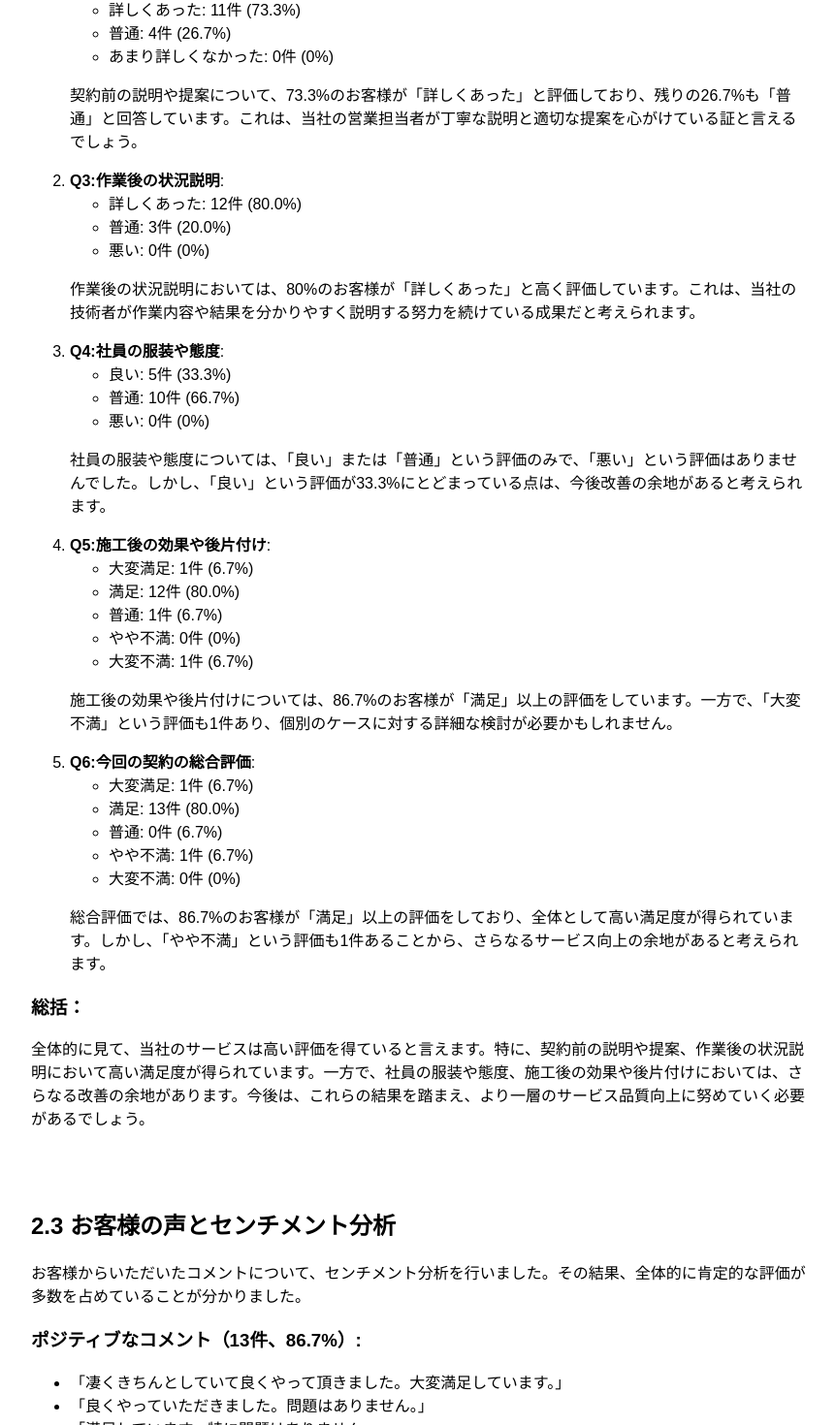
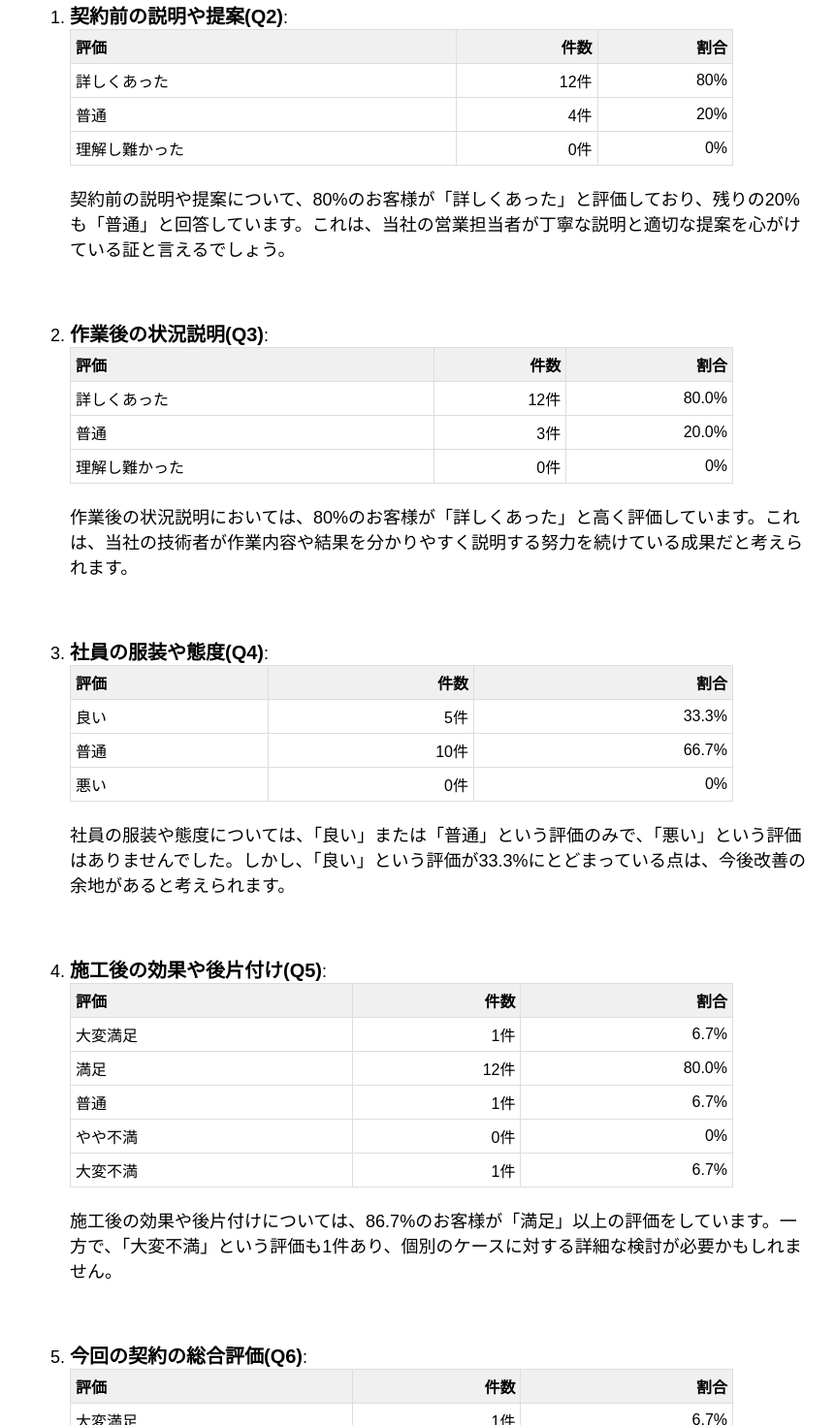
Before and after one commit to kazu5150/customer-survey-dashboard, a React (Create React App) app: page / in a window 1280 px wide. Shown: the part 2063-3533 px from the top of the page at 97% size, without its empty margins (208-1069 px from the left). Built offline with nearby package versions, Linux system fonts and the light colour scheme.

Commit message:
change result table style

```diff
--- a/src/components/CustomerSurveyDashboard.js
+++ b/src/components/CustomerSurveyDashboard.js
@@ -261,7 +261,7 @@ const CustomerSurveyDashboard = () => {
 
 
         <h1>1. 調査概要</h1>
-        <p>当社では、お客様のご意見を大切にし、サービス品質の向上に努めております。この度、実施した顧客満足度調査の結果をご報告いたします。</p>
+        <p>実施した顧客満足度調査の概要は以下の通りです。</p>
         <ul>
           <li>調査対象: TC, PC</li>
           <li>対象営業所:目黒・神奈川・葛飾・千葉・大和・城東</li>
@@ -285,105 +285,221 @@ const CustomerSurveyDashboard = () => {
         <div style={{ marginBottom: '80px' }}></div>
 
         <h1>2. 主な調査結果</h1>
-        <h2>2.1 Q1:サービス認知経路</h2>
+        <div style={{ marginBottom: '60px' }}></div>
+        <h2 style={{ fontSize: '28px' }}>2.1 サービス認知経路(Q1)</h2>
         <p>お客様が当社のサービスを知るきっかけとして、以下が主な経路となっています：</p>
         <ul>
-          <li>ご紹介: 8件 (53.3%)
+          <li>ご紹介: 9件 (60%)
             <ul>
               <li>設計事務所、工務店、ご近所様など</li>
             </ul>
           </li>
           <li>知名度: 2件 (13.3%)</li>
           <li>広告 (CM、チラシなど): 1件 (6.7%)</li>
-          <li>その他 (タウンページ、休眠物件など): 4件 (26.7%)</li>
+          <li>その他 (タウンページ、休眠物件など): 3件 (20%)</li>
         </ul>
         <p>特に、多くのお客様が「紹介」によって当社サービスをお知りいただいており、ご信頼いただいていることを大変光栄に思います。</p>
 
-        <div style={{ marginBottom: '80px' }}></div>
+        <div style={{ marginBottom: '60px' }}></div>
 
-        <h2>2.2 サービス品質評価</h2>
-    <ol>
-      <li><strong>Q2:契約前の説明や提案</strong>:
-        <ul>
-          <li>詳しくあった: 11件 (73.3%)</li>
-          <li>普通: 4件 (26.7%)</li>
-          <li>あまり詳しくなかった: 0件 (0%)</li>
-        </ul>
-        <div class="comment">
-          <p>契約前の説明や提案について、73.3%のお客様が「詳しくあった」と評価しており、残りの26.7%も「普通」と回答しています。これは、当社の営業担当者が丁寧な説明と適切な提案を心がけている証と言えるでしょう。</p>
+        <h2 style={{ fontSize: '28px' }}>2.2 サービス品質評価</h2>
+        <div style={{ marginBottom: '40px' }}></div>
+        <ol style={{ fontSize: '18px' }}>
+          <li><strong style={{ fontSize: '20px' }}>契約前の説明や提案(Q2)</strong>:
+          <table style={{ width: '90%', borderCollapse: 'collapse', marginBottom: '20px', fontSize: '16px' }}>
+              <thead>
+                <tr style={{ backgroundColor: '#f0f0f0' }}>
+                  <th style={{ border: '1px solid #ddd', padding: '5px', textAlign: 'left' }}>評価</th>
+                  <th style={{ border: '1px solid #ddd', padding: '5px', textAlign: 'right' }}>件数</th>
+                  <th style={{ border: '1px solid #ddd', padding: '5px', textAlign: 'right' }}>割合</th>
+                </tr>
+              </thead>
+              <tbody>
+                <tr>
+                  <td style={{ border: '1px solid #ddd', padding: '5px' }}>詳しくあった</td>
+                  <td style={{ border: '1px solid #ddd', padding: '5px', textAlign: 'right' }}>12件</td>
+                  <td style={{ border: '1px solid #ddd', padding: '5px', textAlign: 'right' }}>80%</td>
+                </tr>
+                <tr>
+                  <td style={{ border: '1px solid #ddd', padding: '5px' }}>普通</td>
+                  <td style={{ border: '1px solid #ddd', padding: '5px', textAlign: 'right' }}>4件</td>
+                  <td style={{ border: '1px solid #ddd', padding: '5px', textAlign: 'right' }}>20%</td>
+                </tr>
+                <tr>
+                  <td style={{ border: '1px solid #ddd', padding: '5px' }}>理解し難かった</td>
+                  <td style={{ border: '1px solid #ddd', padding: '5px', textAlign: 'right' }}>0件</td>
+                  <td style={{ border: '1px solid #ddd', padding: '5px', textAlign: 'right' }}>0%</td>
+                </tr>
+              </tbody>
+            </table>
+            <div className="comment">
+              <p>契約前の説明や提案について、80%のお客様が「詳しくあった」と評価しており、残りの20%も「普通」と回答しています。これは、当社の営業担当者が丁寧な説明と適切な提案を心がけている証と言えるでしょう。</p>
             </div>
           </li>
-      <li><strong>Q3:作業後の状況説明</strong>:
-        <ul>
-          <li>詳しくあった: 12件 (80.0%)</li>
-          <li>普通: 3件 (20.0%)</li>
-          <li>悪い: 0件 (0%)</li>
-        </ul>
-        <div class="comment">
+
+          <div style={{ marginBottom: '60px' }}></div>
+
+          <li><strong style={{ fontSize: '20px' }}>作業後の状況説明(Q3)</strong>:
+          <table style={{ width: '90%', borderCollapse: 'collapse', marginBottom: '20px', fontSize: '16px' }}>
+              <thead>
+                <tr style={{ backgroundColor: '#f0f0f0' }}>
+                  <th style={{ border: '1px solid #ddd', padding: '5px', textAlign: 'left' }}>評価</th>
+                  <th style={{ border: '1px solid #ddd', padding: '5px', textAlign: 'right' }}>件数</th>
+                  <th style={{ border: '1px solid #ddd', padding: '5px', textAlign: 'right' }}>割合</th>
+                </tr>
+              </thead>
+              <tbody>
+                <tr>
+                  <td style={{ border: '1px solid #ddd', padding: '5px' }}>詳しくあった</td>
+                  <td style={{ border: '1px solid #ddd', padding: '5px', textAlign: 'right' }}>12件</td>
+                  <td style={{ border: '1px solid #ddd', padding: '5px', textAlign: 'right' }}>80.0%</td>
+                </tr>
+                <tr>
+                  <td style={{ border: '1px solid #ddd', padding: '5px' }}>普通</td>
+                  <td style={{ border: '1px solid #ddd', padding: '5px', textAlign: 'right' }}>3件</td>
+                  <td style={{ border: '1px solid #ddd', padding: '5px', textAlign: 'right' }}>20.0%</td>
+                </tr>
+                <tr>
+                  <td style={{ border: '1px solid #ddd', padding: '5px' }}>理解し難かった</td>
+                  <td style={{ border: '1px solid #ddd', padding: '5px', textAlign: 'right' }}>0件</td>
+                  <td style={{ border: '1px solid #ddd', padding: '5px', textAlign: 'right' }}>0%</td>
+                </tr>
+              </tbody>
+            </table>
+            <div className="comment">
               <p>作業後の状況説明においては、80%のお客様が「詳しくあった」と高く評価しています。これは、当社の技術者が作業内容や結果を分かりやすく説明する努力を続けている成果だと考えられます。</p>
             </div>
           </li>
-      <li><strong>Q4:社員の服装や態度</strong>:
-        <ul>
-          <li>良い: 5件 (33.3%)</li>
-          <li>普通: 10件 (66.7%)</li>
-          <li>悪い: 0件 (0%)</li>
-        </ul>
-        <div class="comment">
+
+          <div style={{ marginBottom: '60px' }}></div>
+
+          <li><strong style={{ fontSize: '20px' }}>社員の服装や態度(Q4)</strong>:
+          <table style={{ width: '90%', borderCollapse: 'collapse', marginBottom: '20px', fontSize: '16px' }}>
+              <thead>
+                <tr style={{ backgroundColor: '#f0f0f0' }}>
+                  <th style={{ border: '1px solid #ddd', padding: '5px', textAlign: 'left' }}>評価</th>
+                  <th style={{ border: '1px solid #ddd', padding: '5px', textAlign: 'right' }}>件数</th>
+                  <th style={{ border: '1px solid #ddd', padding: '5px', textAlign: 'right' }}>割合</th>
+                </tr>
+              </thead>
+              <tbody>
+                <tr>
+                  <td style={{ border: '1px solid #ddd', padding: '5px' }}>良い</td>
+                  <td style={{ border: '1px solid #ddd', padding: '5px', textAlign: 'right' }}>5件</td>
+                  <td style={{ border: '1px solid #ddd', padding: '5px', textAlign: 'right' }}>33.3%</td>
+                </tr>
+                <tr>
+                  <td style={{ border: '1px solid #ddd', padding: '5px' }}>普通</td>
+                  <td style={{ border: '1px solid #ddd', padding: '5px', textAlign: 'right' }}>10件</td>
+                  <td style={{ border: '1px solid #ddd', padding: '5px', textAlign: 'right' }}>66.7%</td>
+                </tr>
+                <tr>
+                  <td style={{ border: '1px solid #ddd', padding: '5px' }}>悪い</td>
+                  <td style={{ border: '1px solid #ddd', padding: '5px', textAlign: 'right' }}>0件</td>
+                  <td style={{ border: '1px solid #ddd', padding: '5px', textAlign: 'right' }}>0%</td>
+                </tr>
+              </tbody>
+            </table>
+            <div className="comment">
               <p>社員の服装や態度については、「良い」または「普通」という評価のみで、「悪い」という評価はありませんでした。しかし、「良い」という評価が33.3%にとどまっている点は、今後改善の余地があると考えられます。</p>
             </div>
           </li>
-      <li><strong>Q5:施工後の効果や後片付け</strong>:
-        <ul>
-          <li>大変満足: 1件 (6.7%)</li>
-          <li>満足: 12件 (80.0%)</li>
-          <li>普通: 1件 (6.7%)</li>
-          <li>やや不満: 0件 (0%)</li>
-          <li>大変不満: 1件 (6.7%)</li>
-        </ul>
-        <div class="comment">
+
+          <div style={{ marginBottom: '60px' }}></div>
+
+          <li><strong style={{ fontSize: '20px' }}>施工後の効果や後片付け(Q5)</strong>:
+          <table style={{ width: '90%', borderCollapse: 'collapse', marginBottom: '20px', fontSize: '16px' }}>
+              <thead>
+                <tr style={{ backgroundColor: '#f0f0f0' }}>
+                  <th style={{ border: '1px solid #ddd', padding: '5px', textAlign: 'left' }}>評価</th>
+                  <th style={{ border: '1px solid #ddd', padding: '5px', textAlign: 'right' }}>件数</th>
+                  <th style={{ border: '1px solid #ddd', padding: '5px', textAlign: 'right' }}>割合</th>
+                </tr>
+              </thead>
+              <tbody>
+                <tr>
+                  <td style={{ border: '1px solid #ddd', padding: '5px' }}>大変満足</td>
+                  <td style={{ border: '1px solid #ddd', padding: '5px', textAlign: 'right' }}>1件</td>
+                  <td style={{ border: '1px solid #ddd', padding: '5px', textAlign: 'right' }}>6.7%</td>
+                </tr>
+                <tr>
+                  <td style={{ border: '1px solid #ddd', padding: '5px' }}>満足</td>
+                  <td style={{ border: '1px solid #ddd', padding: '5px', textAlign: 'right' }}>12件</td>
+                  <td style={{ border: '1px solid #ddd', padding: '5px', textAlign: 'right' }}>80.0%</td>
+                </tr>
+                <tr>
+                  <td style={{ border: '1px solid #ddd', padding: '5px' }}>普通</td>
+                  <td style={{ border: '1px solid #ddd', padding: '5px', textAlign: 'right' }}>1件</td>
+                  <td style={{ border: '1px solid #ddd', padding: '5px', textAlign: 'right' }}>6.7%</td>
+                </tr>
+                <tr>
+                  <td style={{ border: '1px solid #ddd', padding: '5px' }}>やや不満</td>
+                  <td style={{ border: '1px solid #ddd', padding: '5px', textAlign: 'right' }}>0件</td>
+                  <td style={{ border: '1px solid #ddd', padding: '5px', textAlign: 'right' }}>0%</td>
+                </tr>
+                <tr>
+                  <td style={{ border: '1px solid #ddd', padding: '5px' }}>大変不満</td>
+                  <td style={{ border: '1px solid #ddd', padding: '5px', textAlign: 'right' }}>1件</td>
+                  <td style={{ border: '1px solid #ddd', padding: '5px', textAlign: 'right' }}>6.7%</td>
+                </tr>
+              </tbody>
+            </table>
+            <div className="comment">
               <p>施工後の効果や後片付けについては、86.7%のお客様が「満足」以上の評価をしています。一方で、「大変不満」という評価も1件あり、個別のケースに対する詳細な検討が必要かもしれません。</p>
             </div>
           </li>
-      <li><strong>Q6:今回の契約の総合評価</strong>:
-        <ul>
-          <li>大変満足: 1件 (6.7%)</li>
-          <li>満足: 13件 (80.0%)</li>
-          <li>普通: 0件 (6.7%)</li>
-          <li>やや不満: 1件 (6.7%)</li>
-          <li>大変不満: 0件 (0%)</li>
-        </ul>
-        <div class="comment">
-          <p>総合評価では、86.7%のお客様が「満足」以上の評価をしており、全体として高い満足度が得られています。しかし、「やや不満」という評価も1件あることから、さらなるサービス向上の余地があると考えられます。</p>
+
+          <div style={{ marginBottom: '60px' }}></div>
+
+          <li><strong style={{ fontSize: '20px' }}>今回の契約の総合評価(Q6)</strong>:
+          <table style={{ width: '90%', borderCollapse: 'collapse', marginBottom: '20px', fontSize: '16px' }}>
+              <thead>
+                <tr style={{ backgroundColor: '#f0f0f0' }}>
+                  <th style={{ border: '1px solid #ddd', padding: '5px', textAlign: 'left' }}>評価</th>
+                  <th style={{ border: '1px solid #ddd', padding: '5px', textAlign: 'right' }}>件数</th>
+                  <th style={{ border: '1px solid #ddd', padding: '5px', textAlign: 'right' }}>割合</th>
+                </tr>
+              </thead>
+              <tbody>
+                <tr>
+                  <td style={{ border: '1px solid #ddd', padding: '5px' }}>大変満足</td>
+                  <td style={{ border: '1px solid #ddd', padding: '5px', textAlign: 'right' }}>1件</td>
+                  <td style={{ border: '1px solid #ddd', padding: '5px', textAlign: 'right' }}>6.7%</td>
+                </tr>
+                <tr>
+                  <td style={{ border: '1px solid #ddd', padding: '5px' }}>満足</td>
+                  <td style={{ border: '1px solid #ddd', padding: '5px', textAlign: 'right' }}>13件</td>
+                  <td style={{ border: '1px solid #ddd', padding: '5px', textAlign: 'right' }}>86.7%</td>
+                </tr>
+                <tr>
+                  <td style={{ border: '1px solid #ddd', padding: '5px' }}>普通</td>
+                  <td style={{ border: '1px solid #ddd', padding: '5px', textAlign: 'right' }}>0件</td>
+                  <td style={{ border: '1px solid #ddd', padding: '5px', textAlign: 'right' }}>0%</td>
+                </tr>
+                <tr>
+                  <td style={{ border: '1px solid #ddd', padding: '5px' }}>やや不満</td>
+                  <td style={{ border: '1px solid #ddd', padding: '5px', textAlign: 'right' }}>1件</td>
+                  <td style={{ border: '1px solid #ddd', padding: '5px', textAlign: 'right' }}>6.7%</td>
+                </tr>
+                <tr>
+                  <td style={{ border: '1px solid #ddd', padding: '5px' }}>大変不満</td>
+                  <td style={{ border: '1px solid #ddd', padding: '5px', textAlign: 'right' }}>0件</td>
+                  <td style={{ border: '1px solid #ddd', padding: '5px', textAlign: 'right' }}>0%</td>
+                </tr>
+              </tbody>
+            </table>
+            <div className="comment">
+              <p>総合評価では、93.4%のお客様が「満足」以上の評価をしており、全体として高い満足度が得られています。しかし、「やや不満」という評価も1件あることから、さらなるサービス向上の余地があると考えられます。</p>
             </div>
           </li>
         </ol>
+
+        <div style={{ marginBottom: '40px' }}></div>
+
         <h3>総括：</h3>
-    <div class="comment">
-      <p>全体的に見て、当社のサービスは高い評価を得ていると言えます。特に、契約前の説明や提案、作業後の状況説明において高い満足度が得られています。一方で、社員の服装や態度、施工後の効果や後片付けにおいては、さらなる改善の余地があります。今後は、これらの結果を踏まえ、より一層のサービス品質向上に努めていく必要があるでしょう。</p>
+        <div className="comment">
+          <p>全体的に見て、三共消毒（株）様のサービスは高い評価を得ていると言えます。特に、契約前の説明や提案、作業後の状況説明において高い満足度が得られています。一方で、社員の服装や態度、施工後の効果や後片付けにおいては、さらなる改善の余地があります。今後は、これらの結果を踏まえ、より一層のサービス品質向上に努めていく必要があるでしょう。</p>
         </div>
-
-        <div style={{ marginBottom: '80px' }}></div>
-
-        <h2>2.3 お客様の声とセンチメント分析</h2>
-        <p>お客様からいただいたコメントについて、センチメント分析を行いました。その結果、全体的に肯定的な評価が多数を占めていることが分かりました。</p>
-
-        <h3>ポジティブなコメント（13件、86.7%）:</h3>
-        <ul>
-          <li>「凄くきちんとしていて良くやって頂きました。大変満足しています。」</li>
-          <li>「良くやっていただきました。問題はありません。」</li>
-          <li>「満足しています。特に問題はありません。」</li>
-        </ul>
-
-        <h3>中立的なコメント（1件、6.7%）:</h3>
-        <ul>
-          <li>「今のところ問題ありません」</li>
-        </ul>
-
-        <h3>改善を要するコメント（1件、6.7%）:</h3>
-        <ul>
-          <li>「長くやっていただきましたが、まだネズミが出る。どうにかしてほしい。」</li>
-        </ul>
 
       </div>
 
@@ -393,7 +509,7 @@ const CustomerSurveyDashboard = () => {
 
 
         <h1>3. 改善に向けて</h1>
-        <p>センチメント分析と個別のフィードバックを基に、以下の点について改善を進めてまいります：</p>
+        <p>センチメント分析と個別のフィードバックを基に、以下の点について改善を提案いたします：</p>
         <ol>
           <li>より確実な害虫・害獣対策の実施
             <ul>
@@ -415,8 +531,7 @@ const CustomerSurveyDashboard = () => {
         <div style={{ marginBottom: '80px' }}></div>
 
         <h1>4. おわりに</h1>
-        <p>お客様の声は、私たちのサービス向上の原動力です。今回の調査で、86.7%のお客様に「満足」または「大変満足」とのご評価をいただき、大変光栄に存じます。一方で、改善すべき点も明確になりました。これらの課題に真摯に取り組み、今後も皆様のご期待に添えるよう、社員一同、より一層のサービス品質向上に努めてまいります。</p>
-        <p>引き続き、ご愛顧のほどよろしくお願い申し上げます。</p>
+        <p>今回の調査で、86.7%のお客様に「満足」または「大変満足」とのご評価をいただき、三共消毒のサービスが高く評価されていることが分かりました。一方で、改善すべき点も明確になりました。これらの課題に取り組むことで、今後さらにお客様のご期待に添えるサービスを提供できると考えられます。</p>
         <p>[会社名] [担当部署]</p>
 
       </div>
```
Lines whose indentation alone changed are shown as unchanged.
